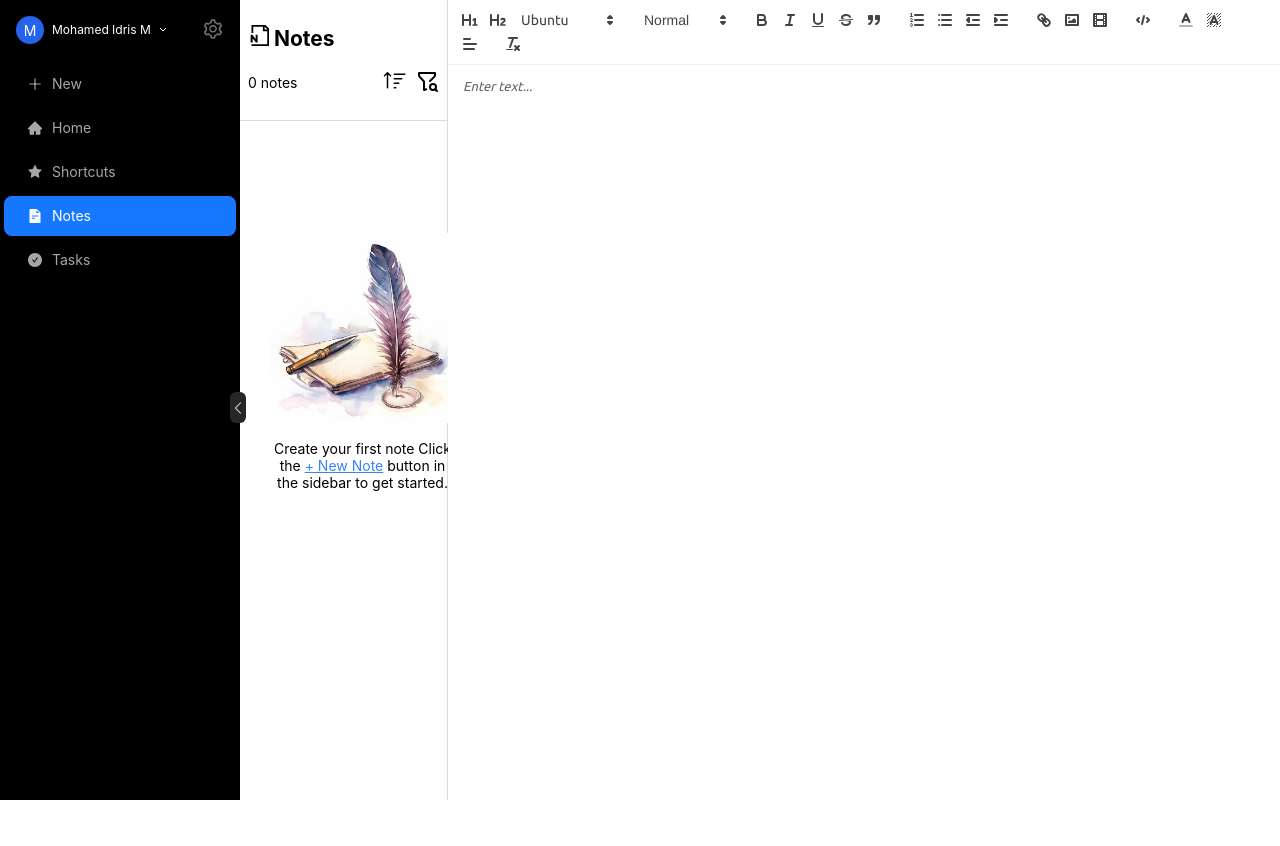
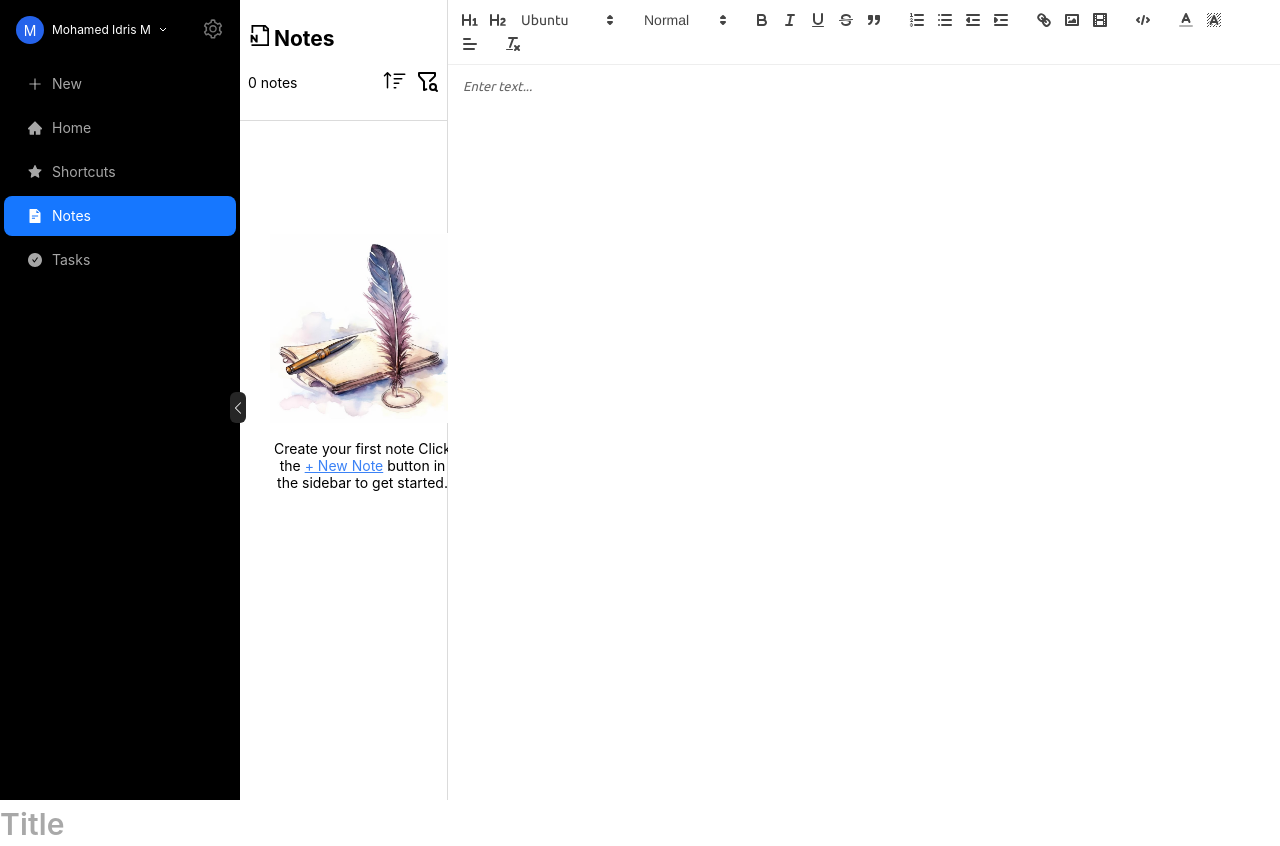
Before and after one commit to irmhanif/evernote, a React (Create React App) app: page /notes in a window 1280 px wide. Before the commit the page ends 800 px from the top, so only its background shows below. Built offline with nearby package versions, Linux system fonts and the light colour scheme; the HTML template or start-up script is replaced by a standard one; a web font is replaced by a local one.

Commit message:
Add TitleInput component and append it to the editor toolbar

```diff
--- /dev/null
+++ b/src/components/Editor/TitleInput.js
@@ -0,0 +1,17 @@
+import React from 'react';
+import TextField from '@material-ui/core/TextField';
+
+const TitleInput = () => {
+    return (
+        <TextField
+            variant="standard"
+            className='titleInput'
+            InputProps={{
+                disableUnderline: true
+            }}
+            placeholder='Title'
+        />
+    );
+};
+
+export default TitleInput;
--- a/src/components/Editor/editor.scss
+++ b/src/components/Editor/editor.scss
@@ -51,3 +51,24 @@
   border: none;
   border-bottom: 1px solid #eee;
 }
+
+.titleInput {
+  width: 100%;
+  z-index: 9999;
+  box-sizing: border-box;
+  padding: 12px 15px;
+
+  .MuiInput-input {
+    border: none;
+    color: #333;
+    font-family: Source Sans Pro, -apple-system, system-ui, Segoe UI, Roboto,
+      Oxygen, Ubuntu, Cantarell, Fira Sans, Droid Sans, Helvetica Neue,
+      sans-serif;
+    font-size: 30px;
+    font-weight: 600;
+    line-height: 40px;
+    outline: none;
+    padding-bottom: 4px;
+    width: 100%;
+  }
+}
--- a/src/components/Editor/index.js
+++ b/src/components/Editor/index.js
@@ -1,7 +1,9 @@
-import React, { useState } from 'react';
+import React, { useEffect, useRef, useState } from 'react';
 import ReactQuill, { Quill } from 'react-quill';
 import 'react-quill/dist/quill.snow.css';
 import './editor.scss';
+import TitleInput from './TitleInput'; // Import the TitleInput component
+import ReactDOM from 'react-dom/client';
 
 var Font = Quill.import('formats/font');
 Font.whitelist = ['Ubuntu', 'Raleway', 'Roboto'];
@@ -9,6 +11,29 @@ Quill.register(Font, true);
 
 const RichTextEditor = () => {
     const [value, setValue] = useState('');
+    const targetRef = useRef(null);
+
+    useEffect(() => {
+        let isInjected = false
+
+        if (!isInjected) {
+            // The component to be appended
+            const injectedComponent = document.createElement('div');
+            injectedComponent.id = 'title-input';
+            // injectedComponent.innerHTML = `<TitleInput />`; // Append the TitleInput component
+            const elem = document.getElementById('title-input');
+            const root = ReactDOM.createRoot(elem);
+            root.render(<TitleInput />);
+            const targetElement = document.querySelector('.ql-toolbar');
+
+            // Append the new component after the target element
+            if (targetElement && !isInjected) {
+                targetElement.parentNode.insertBefore(injectedComponent, targetElement.nextSibling);
+                targetElement.appendChild(injectedComponent);
+                isInjected = true; // Mark as injected
+            }
+        }
+    }, [])
 
     const modules = {
         toolbar: [
@@ -34,6 +59,7 @@ const RichTextEditor = () => {
     ]
 
     return (
+        <>
             <ReactQuill
                 theme="snow"
                 value={value}
@@ -41,8 +67,10 @@ const RichTextEditor = () => {
                 placeholder="Enter text..."
                 bounds={'.app'}
                 modules={modules}
+                ref={targetRef}
                 formats={formats}
             />
+        </>
     );
 };
 
```
Lines whose indentation alone changed are shown as unchanged.
